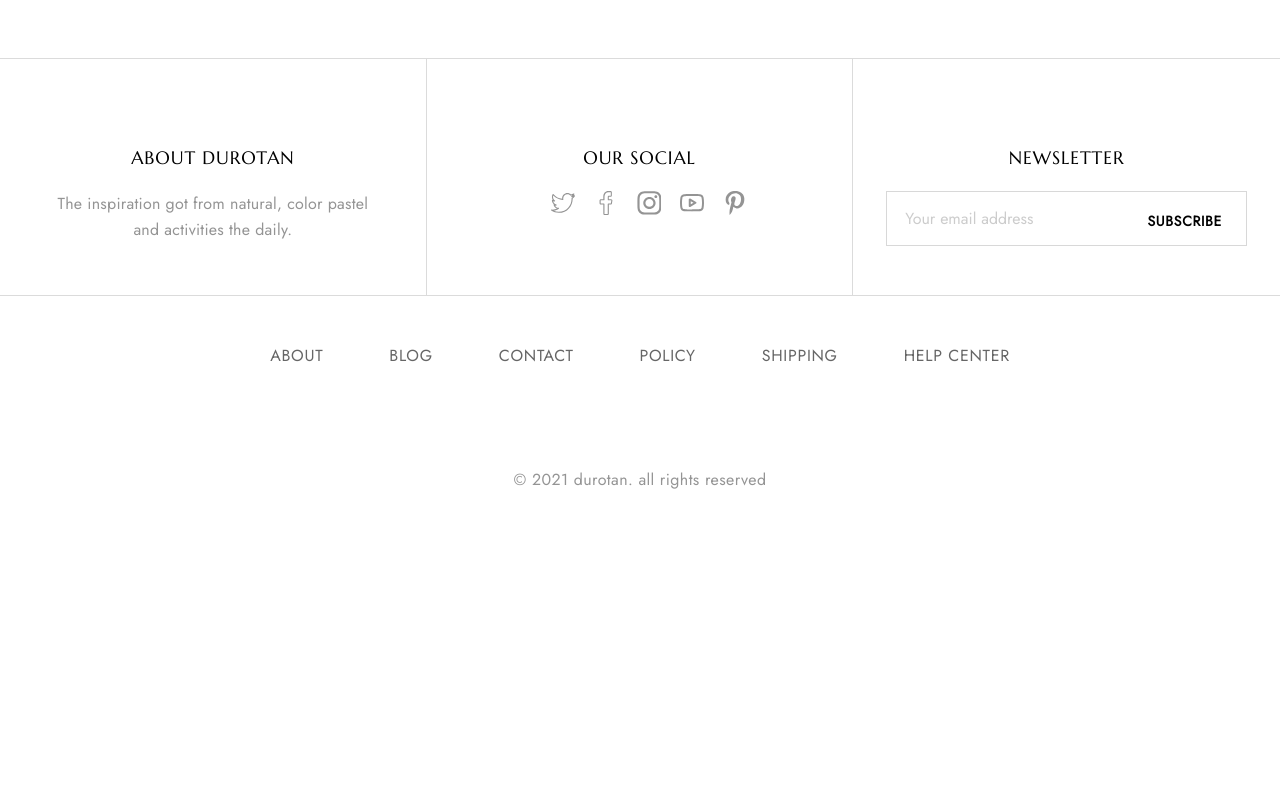
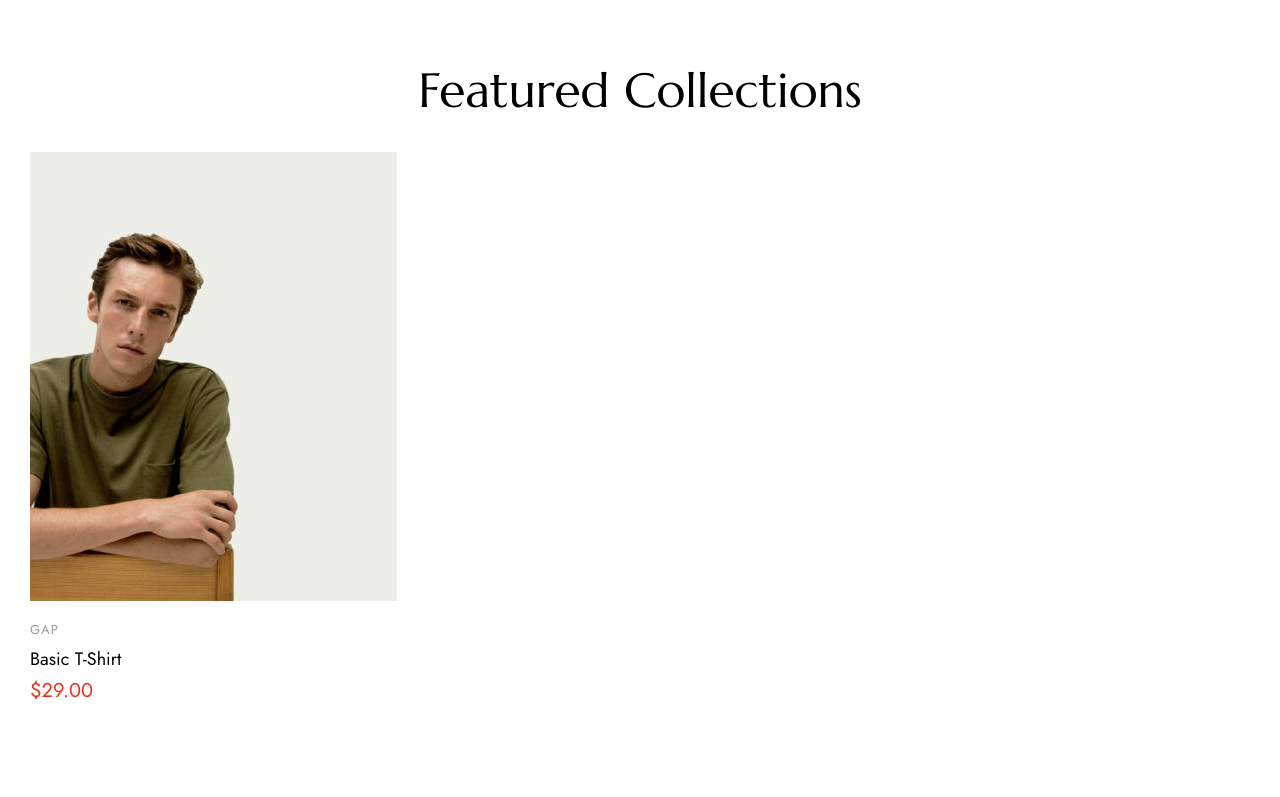
Before and after one commit to ducnam0902/Durotan, a React (Vite) app: page / in a window 1280 px wide. Shown: the part 2040-2837 px from the top of the page. Before the commit the page ends 2599 px from the top, so only its background shows below. Built offline with nearby package versions, Linux system fonts and the light colour scheme.

Commit message:
feature | featured Collection

```diff
--- /dev/null
+++ b/src/components/FeaturedCollection/index.tsx
@@ -0,0 +1,95 @@
+import { Box, Container, Flex, Stack } from '@chakra-ui/layout';
+import { Heading, Text, Button, CheckboxGroup, Checkbox } from '@chakra-ui/react';
+import shirt from '@durotan/assets/tshirt.jpg';
+const FeaturedCollection = () => {
+  return (
+    <Box>
+      <Heading
+        fontSize={{ base: '30px', md: '48px' }}
+        fontWeight="400"
+        lineHeight={{ base: '30px', md: '64px' }}
+        color="darker"
+        textAlign="center"
+      >
+        Featured Collections
+      </Heading>
+      <Container maxW={{ base: 'container.sm', md: 'container.xl' }} padding="30px">
+        <Flex>
+          <Flex
+            direction="column"
+            _hover={{
+              '&>div>div': {
+                opacity: 1,
+                transform: 'translateY(0px)',
+              },
+              '&>button': {
+                opacity: 1,
+                transform: 'translateY(0px)',
+              },
+            }}
+          >
+            <Box backgroundImage={shirt} backgroundSize="cover" width="367px" height="449px" position="relative">
+              <Flex
+                opacity="0"
+                transform="translateY(20px)"
+                position="absolute"
+                bottom="0"
+                left="0"
+                width="100%"
+                padding="18px 0 3px 0"
+                backgroundColor="#fff"
+                transition="all 0.4s ease-in-out"
+              >
+                <CheckboxGroup colorScheme="green" defaultValue={['naruto', 'kakashi']}>
+                  <Stack spacing={[1, 5]} direction={['column', 'row']}>
+                    <Checkbox value="S">S</Checkbox>
+                    <Checkbox value="M">M</Checkbox>
+                    <Checkbox value="L">L</Checkbox>
+                    <Checkbox value="XL">XL</Checkbox>
+                  </Stack>
+                </CheckboxGroup>
+              </Flex>
+            </Box>
+            <Flex direction="column" paddingTop="18px" paddingBottom="20px">
+              <Text fontSize="13px" textTransform="uppercase" color="#999999" letterSpacing="1.3px" marginBottom="3px">
+                GAP
+              </Text>
+              <Text
+                fontSize="18px"
+                fontWeight="400"
+                color="darker"
+                transition="all .3s ease-in"
+                _hover={{
+                  color: '#5e4d30',
+                }}
+              >
+                Basic T-Shirt
+              </Text>
+
+              <Text color="#ea311d" fontSize="20px">
+                $29.00
+              </Text>
+            </Flex>
+            <Button
+              fontSize="14px"
+              textTransform="uppercase"
+              letterSpacing=".075em"
+              color="darker"
+              textAlign="center"
+              padding="11.5px 0"
+              border="1px solid #000000"
+              borderRadius="none"
+              fontWeight="400"
+              transform="translateY(-10px)"
+              opacity="0"
+            >
+              add to cart
+            </Button>
+          </Flex>
+        </Flex>
+      </Container>
+    </Box>
+  );
+};
+
+export default FeaturedCollection;
--- a/src/components/Philosophy/index.tsx
+++ b/src/components/Philosophy/index.tsx
@@ -18,6 +18,7 @@ const Philosophy = () => {
           fontSize={{ base: '30px', md: '48px' }}
           fontWeight="400"
           lineHeight={{ base: '30px', md: '64px' }}
+          color="darker"
         >
           Our Philosophy
         </Heading>
--- a/src/pages/HomePage/index.tsx
+++ b/src/pages/HomePage/index.tsx
@@ -1,4 +1,5 @@
 import Branch from '@durotan/components/Branch';
+import FeaturedCollection from '@durotan/components/FeaturedCollection';
 import Philosophy from '@durotan/components/Philosophy';
 import Slide from '@durotan/components/Slide';
 
@@ -8,6 +9,7 @@ const HomePage = () => {
       <Slide />
       <Philosophy />
       <Branch />
+      <FeaturedCollection />
     </>
   );
 };
```
Also changed, not shown: src/assets/tshirt.jpg (added).
